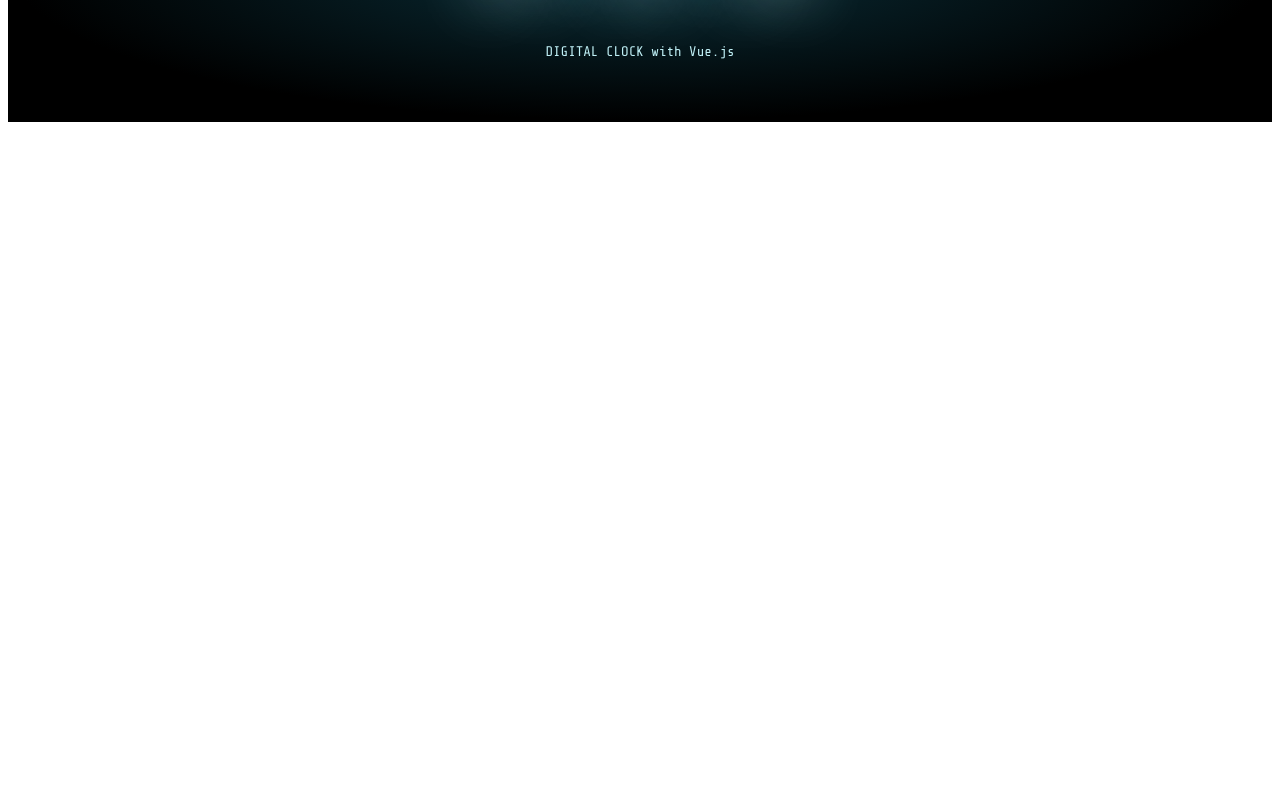
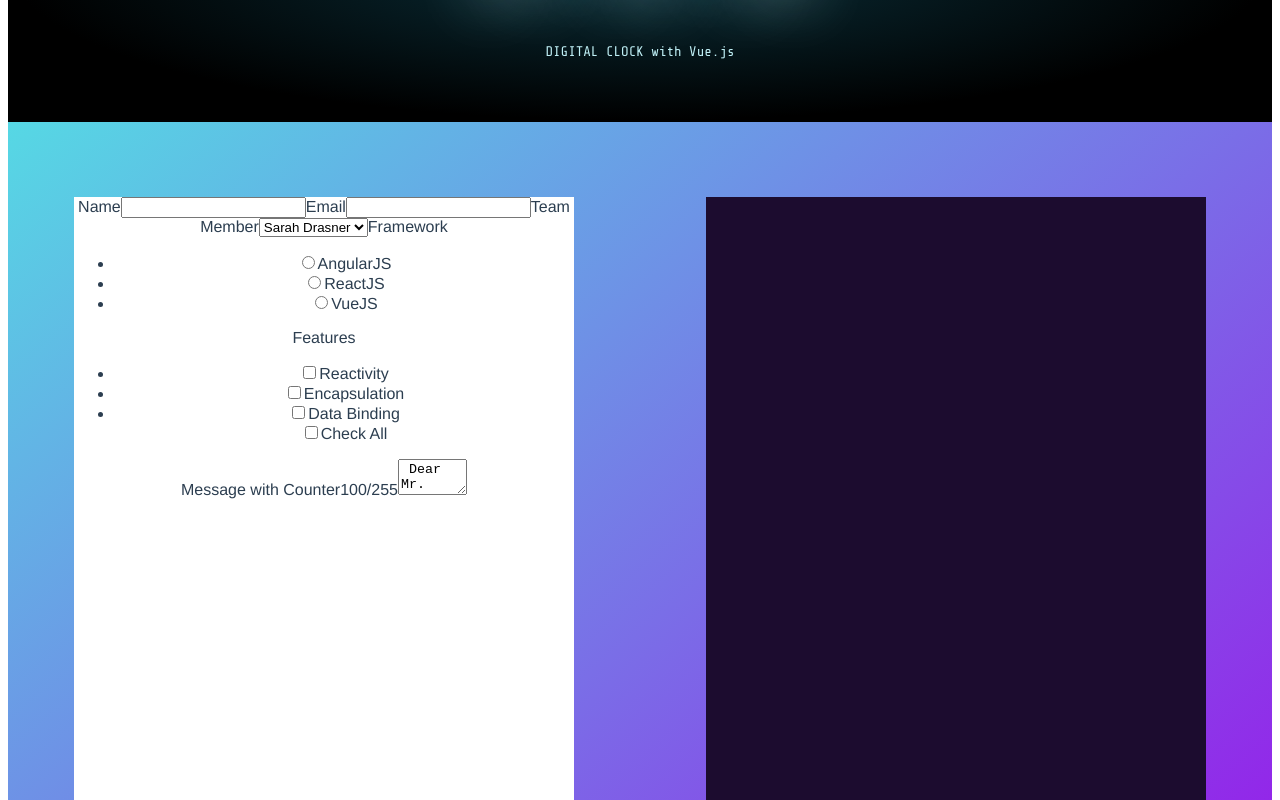
Before and after one commit to vncapit/learnvuejs, a Vue app: page / in a window 1280 px wide. Shown: the part 2720-3520 px from the top of the page. Before the commit the page ends 2850 px from the top, so only its background shows below. Built offline with nearby package versions, Linux system fonts and the light colour scheme.

Commit message:
dev Contact form 1

```diff
--- a/src/App.vue
+++ b/src/App.vue
@@ -6,6 +6,7 @@
     <WeatherApiVue/>
     <PopupForm/>
     <DigitalClock/>
+    <ContactForm/>
   </div>
 </template>
 
@@ -16,6 +17,8 @@ import TabMenu from './components/TabMenu.vue'
 import WeatherApiVue from './components/WeatherApi.vue'
 import PopupForm from './components/PopupForm.vue'
 import DigitalClock from './components/DigitalClock.vue'
+import ContactForm from './components/ContactForm.vue'
+
 export default {
   name: 'App',
   components: {
@@ -24,7 +27,8 @@ export default {
     TabMenu,
     WeatherApiVue,
     PopupForm,
-    DigitalClock
+    DigitalClock,
+    ContactForm
 
   }
 }
--- /dev/null
+++ b/src/components/ContactForm.vue
@@ -0,0 +1,97 @@
+<template>
+    <div class="container">
+        <form action="" class="form">
+            <label>Name</label>
+            <input type="text">
+            <label>Email</label>
+            <input type="text">
+            <label>Team Member</label>
+            <select>
+                <option v-show="teamMemberOptions.length" v-for="teamMember in teamMemberOptions" :key="teamMember.id">
+                    {{ teamMember.name }}
+                </option>
+            </select>
+            <label>Framework</label>
+            <ul v-if="frameworks.length">
+                <li v-for="framework in frameworks" :key="framework.id">
+                    <input type="radio" :value="framework.value" :id="`radio-${framework.id}`" name="radio">
+                    <label :for="`radio-${framework.id}`">{{ framework.name }}</label>
+                </li>
+            </ul>
+            <label>Features</label>
+            <ul v-if="features.length">
+                <li v-for="(feature, index ) in features" :key="index">
+                    <input type="checkbox" :value="feature" :id="`checkbox-${index}`">
+                    <label :for="`checkbox-${index}`">{{ feature }}</label>
+                </li>
+                <input type="checkbox" value="all" id="checkbox-all">
+                <label for="checkbox-all">Check All</label>
+            </ul>
+            <label>Message with Counter</label>
+            <span class="counter">100/255</span>
+            <textarea name="" id="" cols="6" maxlength="255">
+                Dear Mr. President,
+            </textarea>
+        </form>
+        <div class="form-info">
+
+        </div>
+
+    </div>
+</template>
+
+<script>
+    export default {
+        name: 'ContactForm',
+        data() {
+            return {
+                teamMemberOptions: [
+                    {id: 0, name: "Sarah Drasner"},
+                    {id: 1, name: "Even You"},
+                ],
+                frameworks: [
+                    {id: 0, value: "angular", name: "AngularJS"},
+                    {id: 1, value: "react", name: "ReactJS"},
+                    {id: 2, value: "vue", name: "VueJS"},
+                ],
+                features: [
+                    "Reactivity", "Encapsulation", "Data Binding"
+                ]
+            }
+        },
+        methods: {
+            name() {
+
+            }
+        },
+
+    }
+</script>
+
+<style lang="scss" scoped>
+.container {
+    display: flex;
+    flex-direction: row;
+    justify-content:space-around;
+    align-items: center;
+    background: linear-gradient(to bottom right, #56D8E4 0%, #9F01EA 100%);
+    width: auto;
+    height: 1050px;
+}
+
+.form {
+    width: 500px;
+    height: 900px;
+    background: #fff;
+}
+
+.form-info {
+    width: 500px;
+    height: 900px;
+    background: #1C0C2F;
+}
+
+
+
+
+</style>
```
